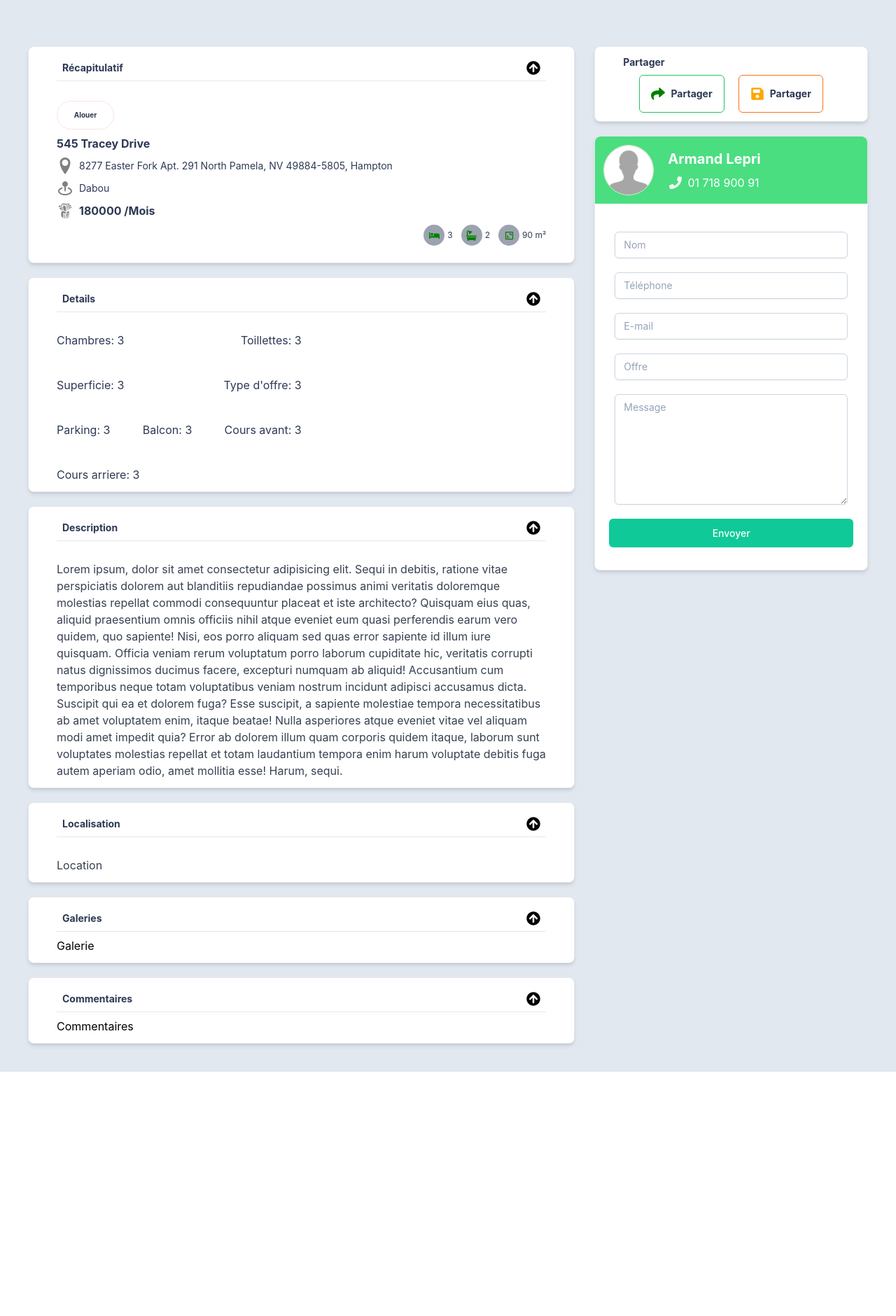
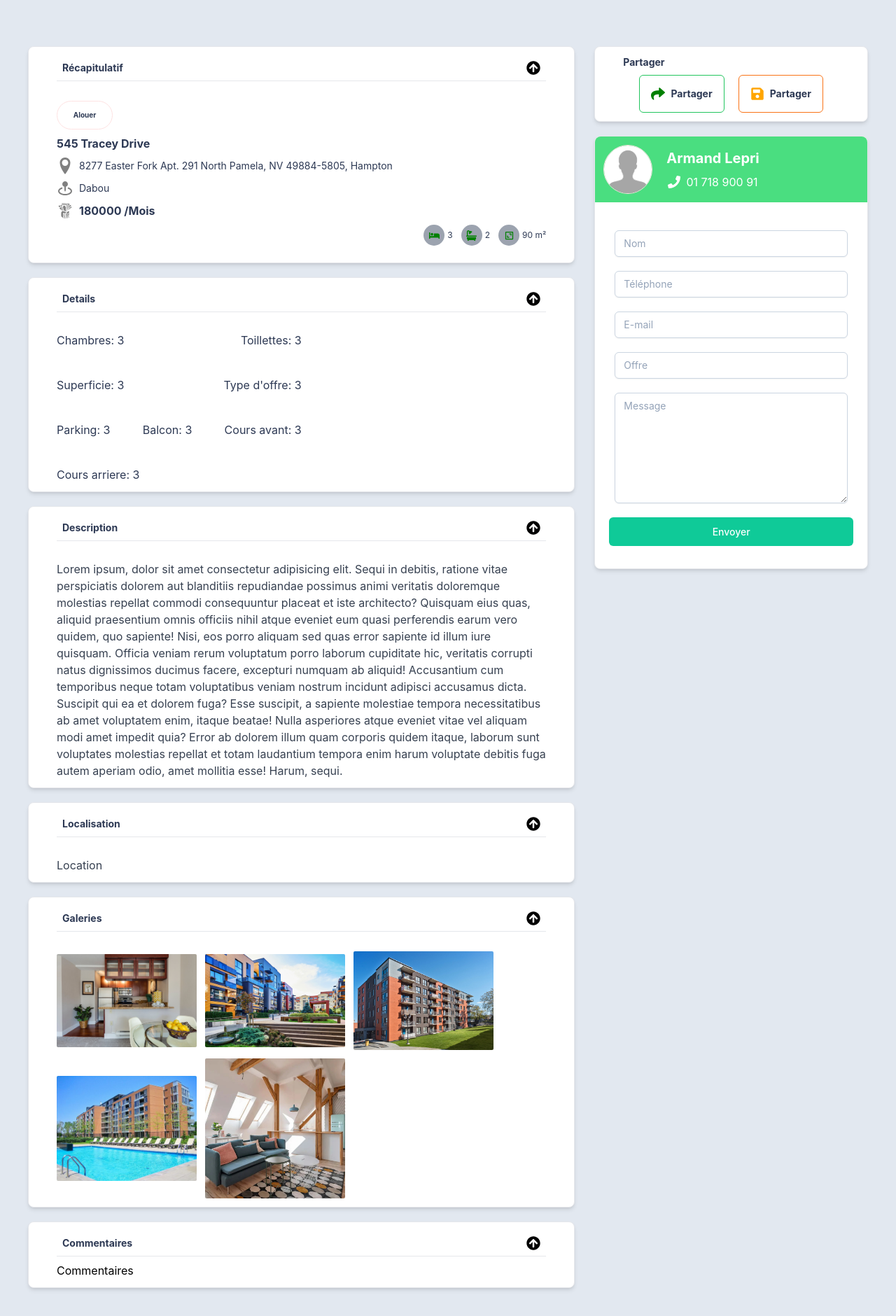
Before and after one commit to lepridev/NextJs-DeuclicImmo, a Next.js app: page /louer/1 in a window 1280 px wide. Shown: the part 394-2274 px from the top of the page at 70% size. Before the commit the page ends 1925 px from the top, so only its background shows below. Built offline with nearby package versions, Linux system fonts and the light colour scheme.

Commit message:
Mise en place du responsive OffertDetail

```diff
--- a/src/app/louer/[id]/page.tsx
+++ b/src/app/louer/[id]/page.tsx
@@ -4,7 +4,6 @@ import OffertGaleries from "@/components/offertDetails/OffertGaleries";
 import OffertLocation from "@/components/offertDetails/OffertLocation";
 import OffertRecap from "@/components/offertDetails/OffertRecap";
 import OffertReviews from "@/components/offertDetails/OffertReviews";
-import Container from "@/ui/container/Container";
 import OffertAgentBox from "@/ui/container/OffertAgentBox";
 import ShareBox from "@/ui/container/ShareBox";
 import axios from "axios";
@@ -48,8 +47,8 @@ const OffertDetails = async ({ params }: any) => {
         />
       </div>
 
-      <div className="flex flex-row items-start justify-center p-10 w-full gap-7 ">
-        <div className="w-2/3 space-y-5">
+      <div className="flex flex-col md:flex-row items-start justify-center px-3 md:p-10 w-full gap-7 ">
+        <div className="w-full md:w-2/3 space-y-3 md:space-y-5">
           <OffertRecap />
           <OffertDetail />
           <OffertDescription />
@@ -57,7 +56,7 @@ const OffertDetails = async ({ params }: any) => {
           <OffertGaleries />
           <OffertReviews />
         </div>
-        <div className="w-1/3 space-y-5">
+        <div className="w-full md:w-1/3 space-y-3 md:space-y-5">
           <ShareBox />
           <OffertAgentBox />
         </div>
--- a/src/components/offertDetails/OffertDetail.tsx
+++ b/src/components/offertDetails/OffertDetail.tsx
@@ -16,7 +16,7 @@ const OffertDetail = () => {
   let data = "3";
   return (
     <BoxContainer title="Details">
-      <div className="flex flex-row justify-between items-start w-1/2 pt-5 gap-10 flex-wrap">
+      <div className="flex flex-row md:justify-between justify-start items-start  w-full md:w-1/2 pt-5 gap-5 md:gap-10 flex-wrap">
         {details.map((detail, index) => (
           <div key={index}>
             <Typograpy variant="caption2" component="span" weight="medium">
--- a/src/components/offertDetails/OffertGaleries.tsx
+++ b/src/components/offertDetails/OffertGaleries.tsx
@@ -1,8 +1,42 @@
 import BoxContainer from "@/ui/container/BoxContainer";
+import Image from "next/image";
 import React from "react";
 
 const OffertGaleries = () => {
-  return <BoxContainer title="Galeries">Galerie</BoxContainer>;
+  const images = [
+    {
+      src: "/assets/images/maison1.jpg",
+    },
+    {
+      src: "/assets/images/maison2.jpg",
+    },
+    {
+      src: "/assets/images/maison3.jpg",
+    },
+    {
+      src: "/assets/images/maison4.jpg",
+    },
+    {
+      src: "/assets/images/maison5.jpg",
+    },
+  ];
+
+  return (
+    <BoxContainer title="Galeries">
+      <div className="flex md:flex-row items-center justify-start flex-wrap gap-3 pt-5">
+        {images.map((image, index) => (
+          <Image
+            key={index}
+            src={image.src}
+            alt="maison"
+            width={200}
+            height={200}
+            className="object-scale-down rounded-sm"
+          />
+        ))}
+      </div>
+    </BoxContainer>
+  );
 };
 
 export default OffertGaleries;
--- a/src/components/offertDetails/OffertRecap.tsx
+++ b/src/components/offertDetails/OffertRecap.tsx
@@ -10,8 +10,8 @@ import { GiTakeMyMoney } from "react-icons/gi";
 const OffertRecap = () => {
   return (
     <BoxContainer title="Récapitulatif">
-      <div className="flex flex-col justify-center pt-5 gap-2">
-        <div className="flex flex-row items-center justify-center w-20 rounded-full  px-10 py-3 border border-red-100">
+      <div className="flex flex-col justify-center pt-5 gap-1 md:gap-2">
+        <div className="flex flex-row items-center justify-center w-20 rounded-full  px-5 py-3 border border-red-100">
           <Typograpy variant="caption1" weight="bold" component="span">
             Alouer
           </Typograpy>
--- a/src/ui/container/OffertAgentBox.tsx
+++ b/src/ui/container/OffertAgentBox.tsx
@@ -21,12 +21,11 @@ const OffertAgentBox = () => {
   return (
     <div className="flex flex-col justify-center gap-2 border pb-3 rounded-lg bg-white shadow-md ">
       <div className="flex flex-row items-center justify-start gap-5 p-3 bg-green-400 rounded-t-lg">
-        <div className="w-[50] h-[50] rounded-full border border-red-100 ">
+        <div className="w-[70px] h-[70px] rounded-full border border-red-100 relative ">
           <Image
             src={"/assets/images/photoProfile.png"}
             alt="profil"
-            width={70}
-            height={70}
+            fill
             className="rounded-full"
           />
         </div>
--- a/src/ui/container/ShareBox.tsx
+++ b/src/ui/container/ShareBox.tsx
@@ -1,14 +1,6 @@
 "use client";
 
-import clsx from "clsx";
-import React, { useState } from "react";
-import {
-  FaArrowCircleDown,
-  FaArrowCircleUp,
-  FaArrowDown,
-  FaSave,
-  FaShare,
-} from "react-icons/fa";
+import { FaSave, FaShare } from "react-icons/fa";
 import { Typograpy } from "../typography/Typography";
 
 const ShareBox = () => {
@@ -17,8 +9,8 @@ const ShareBox = () => {
       <Typograpy variant="body-lg" component="span" weight="bold">
         Partager
       </Typograpy>
-      <div className="flex  flex-row items-center justify-center gap-5">
-        <div className="flex flex-col items-center justify-center p-4 rounded-md border border-green-500 cursor-pointer">
+      <div className="flex flex-row items-center justify-center gap-5">
+        <div className="flex flex-col items-center justify-center p-3 md:p-4 rounded-md border border-green-500 cursor-pointer">
           <Typograpy
             variant="body-lg"
             component="span"
@@ -29,7 +21,7 @@ const ShareBox = () => {
             Partager
           </Typograpy>
         </div>
-        <div className="flex flex-col items-center justify-center p-4 rounded-md border border-orange-500  cursor-pointer">
+        <div className="flex flex-col items-center justify-center p-3 md:p-4 rounded-md border border-orange-500  cursor-pointer">
           <Typograpy
             variant="body-lg"
             component="span"
```
